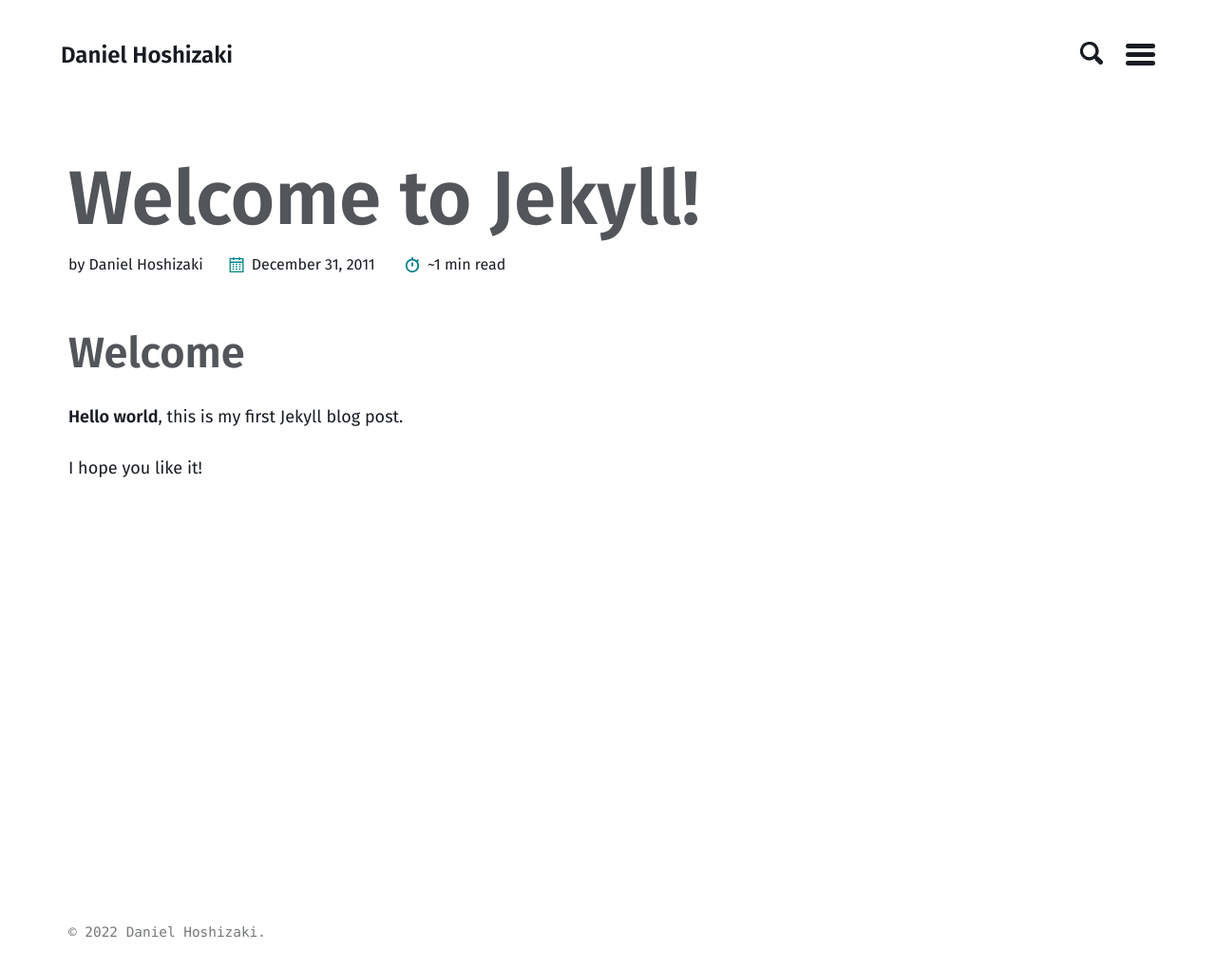
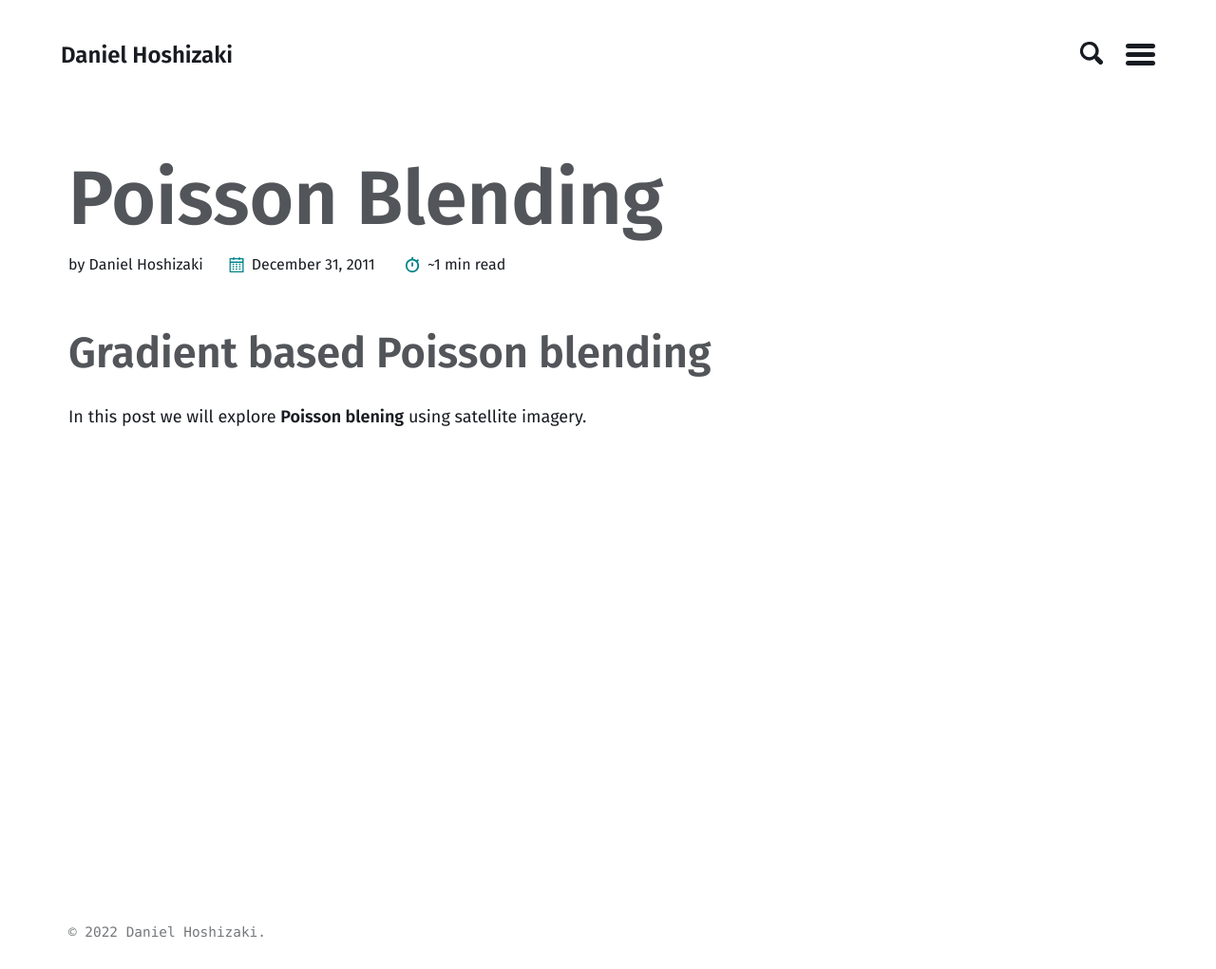
Before and after one commit to mmistakes/jekyll-theme-basically-basic, a Jekyll site: the page built from _posts/2011-12-31-test.md, in a window 1280 px wide. Shown: the whole page at 95% size. Built offline with Jekyll 4.4.1, drawn with Linux system fonts in a browser that asks for light colours.

Commit message:
Update 2011-12-31-test.md

```diff
--- a/_posts/2011-12-31-test.md
+++ b/_posts/2011-12-31-test.md
@@ -1,11 +1,9 @@
 ---
 layout: post
-title:  "Welcome to Jekyll!"
+title:  "Poisson Blending"
 name:  "Daniel Hoshizaki"
 ---
 
-# Welcome
+# Gradient based Poisson blending
 
-**Hello world**, this is my first Jekyll blog post.
-
-I hope you like it!
+In this post we will explore **Poisson blening** using satellite imagery.
```
